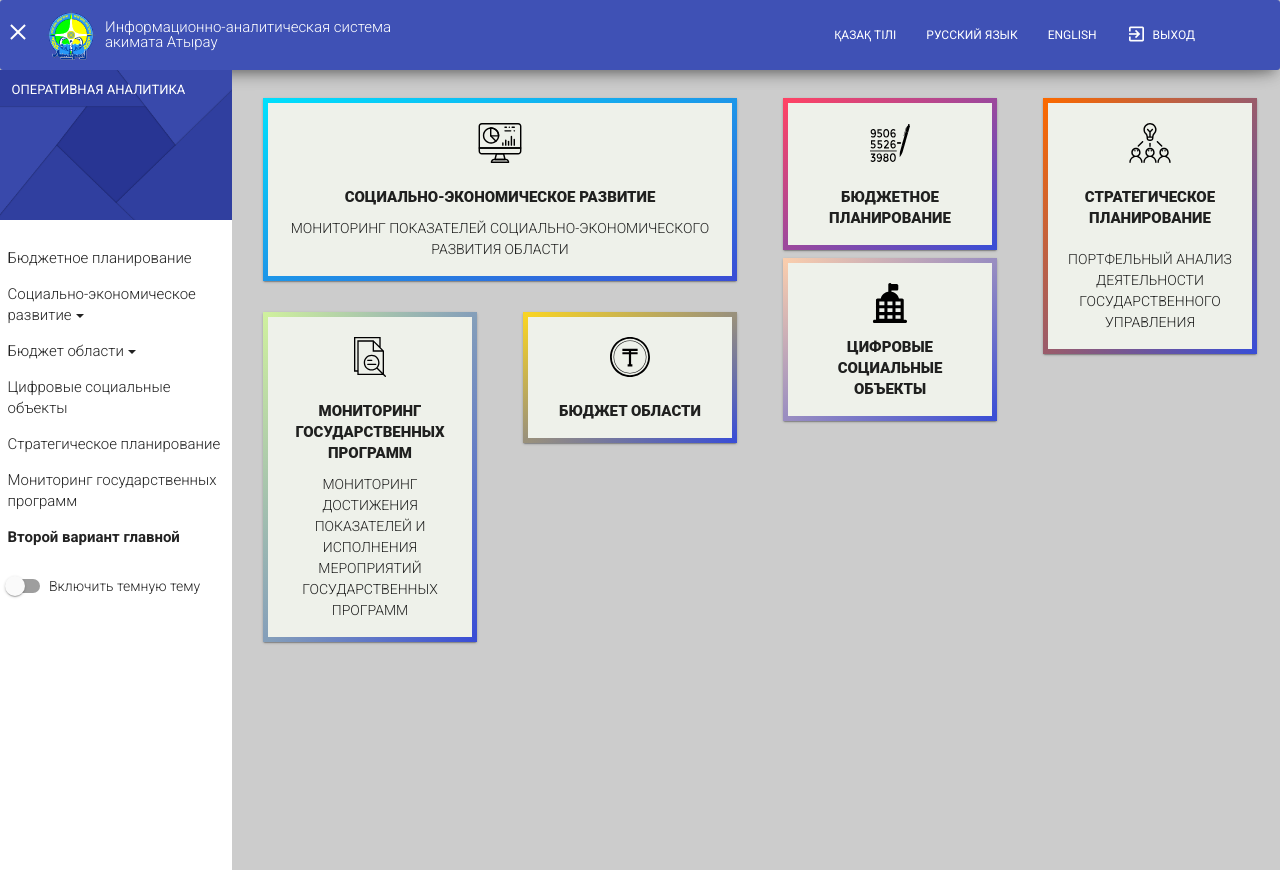
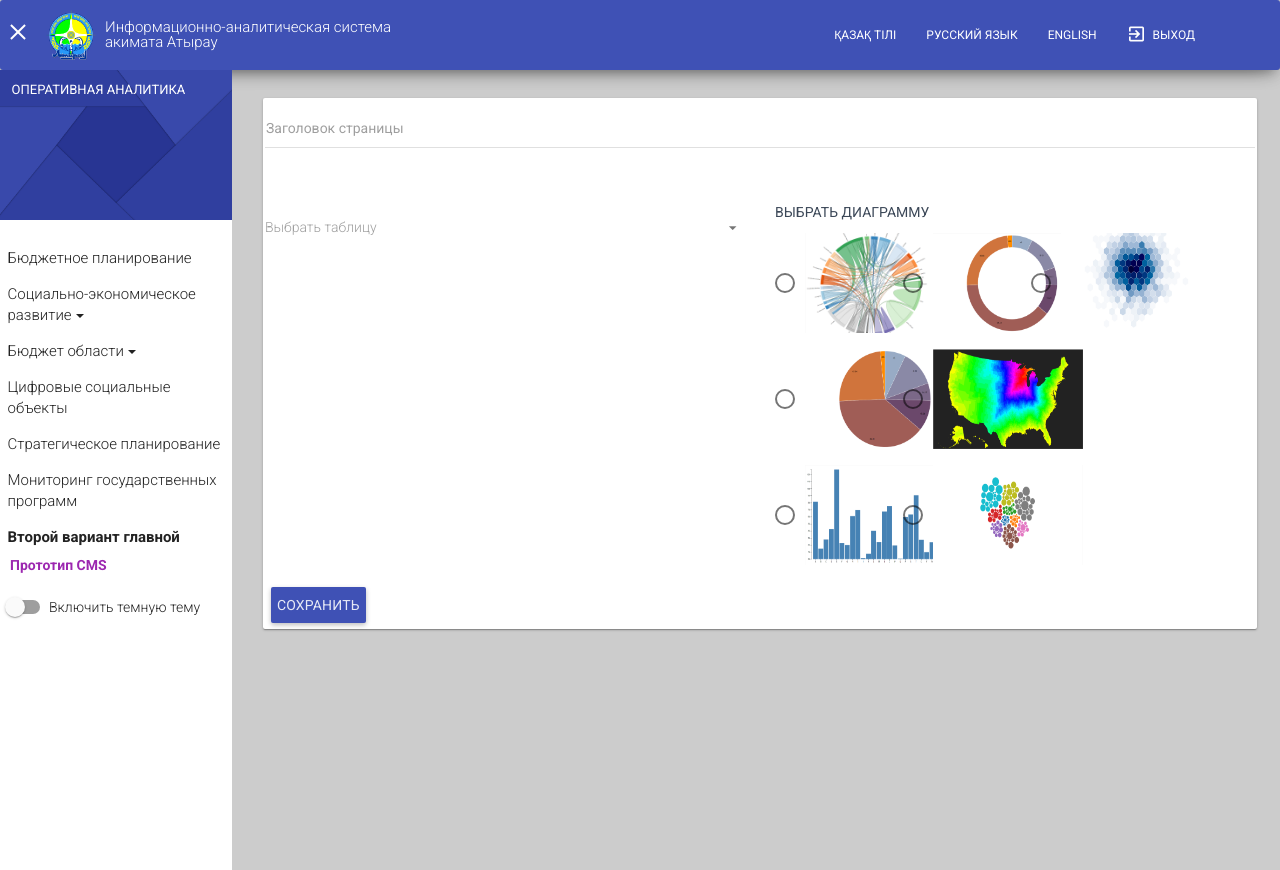
Before and after one commit to simvolice/newDEmoAtyrau, a plain HTML site: page public/index.html at #!/proto in a window 1280 px wide. Drawn offline with Linux system fonts and the light colour scheme.

Commit message:
дОБАВИЛ прототип CMS

```diff
--- a/public/app.routes.js
+++ b/public/app.routes.js
@@ -289,6 +289,10 @@ app.config(function($stateProvider, $urlRouterProvider) {
           templateUrl: 'components/socInnovacii/socInnovView.html'
 
       })
+      .state('proto', {
+          url: '/proto',
+          templateUrl: 'components/proto/proto.html'
 
+      })
 
 });
--- /dev/null
+++ b/public/components/proto/proto.html
@@ -0,0 +1,162 @@
+<div class="row" ng-controller="protoCtrl">
+    <div class="col-md-12">
+        <md-content id="mainpage" layout="column" flex class="custom__md-content__categ">
+
+
+            <md-card>
+                <div class="row">
+                    <div class="col-md-12">
+
+
+                        <md-input-container class="md-block" flex-gt-sm>
+                            <label>Заголовок страницы</label>
+                            <input ng-model="title">
+                        </md-input-container>
+
+
+                    </div>
+                </div>
+
+
+                <div class="row">
+
+
+
+                    <div class="col-md-6">
+
+                        <md-select ng-model="weapon" placeholder="Выбрать таблицу" class="md-no-underline">
+                            <md-option value="Бюджет">Бюджет</md-option>
+                            <md-option value="Исполнение бюджета">Исполнение бюджета</md-option>
+                            <md-option value="Бюджетное планирование">Бюджетное планирование</md-option>
+                        </md-select>
+
+
+                    </div>
+
+
+                    <div class="col-md-6">
+
+                        <h6 class="title">Выбрать диаграмму</h6>
+
+                       <div class="row">
+                           <div class="col-md-3">
+
+
+
+
+
+
+
+                               <md-radio-group ng-model="group1">
+
+                                   <md-radio-button value="Apple1" class="md-primary"><img src="assets/img/chart1.PNG" alt="" height="100" width="130" style="cursor: pointer">
+                                   </md-radio-button>
+                                   <md-radio-button value="Banana2" class="md-primary"> <img src="assets/img/chart2.PNG" alt="" height="100" width="160"  style="cursor: pointer">
+                                   </md-radio-button>
+                                   <md-radio-button value="Mango3" class="md-primary"><img src="assets/img/chart3.PNG" alt="" height="100" width="150" style="cursor: pointer">
+
+                                   </md-radio-button>
+
+                               </md-radio-group>
+
+
+
+                           </div>
+
+                           <div class="col-md-3">
+
+
+
+                               <md-radio-group ng-model="group2">
+
+                                   <md-radio-button value="Apple4" class="md-primary">
+
+
+
+
+                                       <img src="assets/img/chart4.PNG" alt="" height="100" width="160" style="cursor: pointer">
+
+
+
+                                   </md-radio-button>
+
+
+
+                                   <md-radio-button value="Banana5" class="md-primary">
+
+
+                                       <img src="assets/img/chart5.PNG" alt="" height="100" width="150" style="cursor: pointer">
+
+
+
+                                   </md-radio-button>
+
+
+
+                                   <md-radio-button value="Mango6" class="md-primary">
+
+
+                                       <img src="assets/img/chart6.PNG" alt="" height="100" width="150" style="cursor: pointer">
+
+                                   </md-radio-button>
+
+                               </md-radio-group>
+
+
+
+                           </div>
+
+
+                           <div class="col-md-3">
+
+
+                               <md-radio-group ng-model="group3">
+
+                                   <md-radio-button value="Apple7" class="md-primary">
+
+
+
+                                       <img src="assets/img/chart7.PNG" alt="" height="100" width="150" style="cursor: pointer">
+
+
+
+                                   </md-radio-button>
+
+
+                               </md-radio-group>
+
+
+                           </div>
+
+
+
+                       </div>
+
+
+                    </div>
+
+
+                </div>
+
+
+
+                <div class="row">
+                    <div class="col-md-12">
+
+                        <md-button class="md-raised md-primary">Сохранить</md-button>
+                    </div>
+
+                </div>
+            </md-card>
+
+
+
+
+        </md-content>
+    </div>
+
+
+
+
+
+</div>
--- /dev/null
+++ b/public/components/proto/protoController.js
@@ -0,0 +1,14 @@
+/**
+ * Created by Admin on 29.09.2016.
+ */
+
+
+
+angular.module('app').controller('protoCtrl', function ($scope, $state) {
+
+
+  $scope.title = "";
+
+
+
+});
--- /dev/null
+++ b/public/components/proto/protoService.js
@@ -0,0 +1,3 @@
+/**
+ * Created by Admin on 29.09.2016.
+ */
--- a/public/index.html
+++ b/public/index.html
@@ -287,12 +287,15 @@
 				<li class="drawer-dropdown"><a class="drawer-menu-item" data-toggle="dropdown" ui-sref="homepage2ctrl"><strong>Второй
 					вариант главной</strong></a></li>
 
+				<li class="drawer-dropdown" style="padding-left: 10px"><a ui-sref="proto"><strong>Прототип CMS</strong></a></li>
 
 
 
 				<li class="drawer-dropdown" style="padding-left: 5px"><md-switch id="sw" ng-model="cb1" aria-label="Включить темную тему" ng-change="onChange(cb1)">
 					Включить темную тему
 				</md-switch></li>
+
+
 
 
 
@@ -677,6 +680,9 @@
 	<script src="components/socInnovacii/socInnovController.js"></script>
 	<script src="components/socInnovacii/socInnovService.js"></script>
 
+	<script src="components/proto/protoService.js"></script>
+	<script src="components/proto/protoController.js"></script>
+
 
 
 </body>
```
Also changed, not shown: public/assets/img/chart1.PNG (added), public/assets/img/chart2.PNG (added), public/assets/img/chart3.PNG (added), public/assets/img/chart4.PNG (added), public/assets/img/chart5.PNG (added), public/assets/img/chart6.PNG (added), public/assets/img/chart7.PNG (added).
